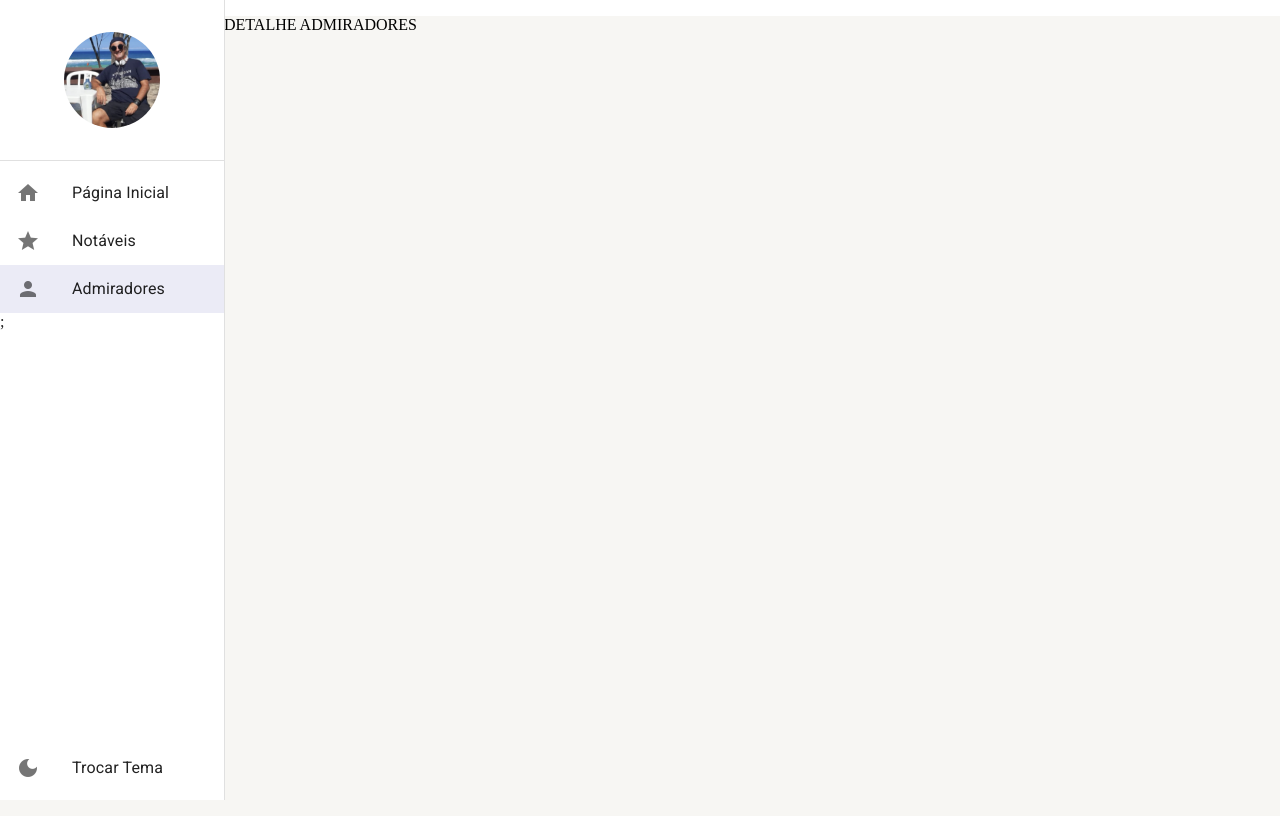
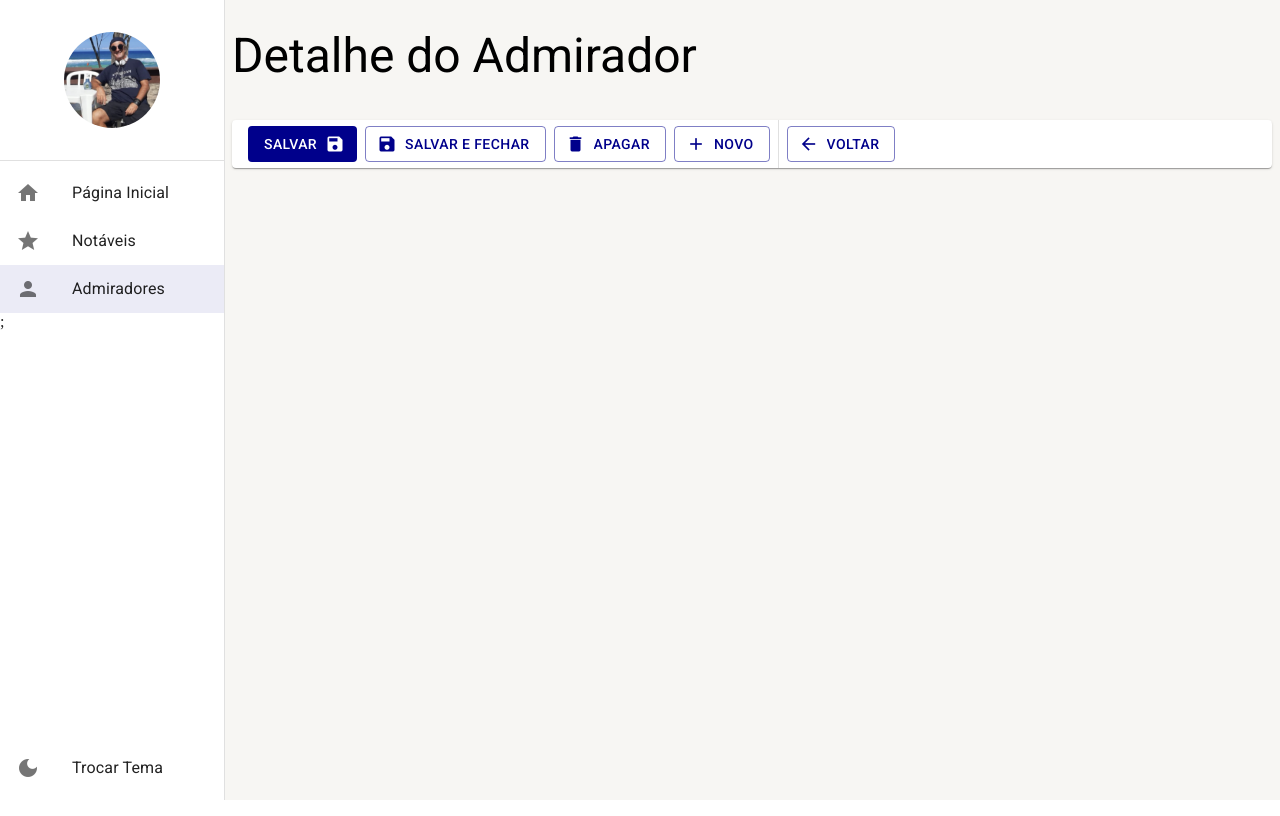
Before and after one commit to pedrobrunolourenco/fanclube, a React (Create React App) app: page /admiradores/detalhe/1 in a window 1280 px wide. Built offline with nearby package versions, Linux system fonts and the light colour scheme.

Commit message:
20-Inicio Detalhe Admirador

```diff
--- /dev/null
+++ b/src/pages/admiradores/DetalheDeAdmiradores.tsx
@@ -0,0 +1,35 @@
+import { useNavigate, useParams } from "react-router-dom";
+import { LayOutBaseDePagina } from "../../shared/layouts";
+import { FerramentasDeDetalhe } from "../../shared/components";
+
+
+
+export const DetalheDeAdmiradores: React.FC = () => {
+
+    const { id = 'novo'}  = useParams<'id'>();
+    const navigate = useNavigate();
+
+    return(
+        <LayOutBaseDePagina
+            titulo="Detalhe do Admirador"
+            barraDeFerramentas={
+                <FerramentasDeDetalhe
+                   textoBotaoNovo="Novo"
+                   mostrarBotaoSalvarEFechar
+                   mostrarBotaoApagar = {id !== "novo"}
+                   mostrarBotaoNovo = {id !== "novo"}
+
+                   aoClicarEmSalvar={ () => {} }
+                   aoClicarEmSalvarEFechar={ () => {} }
+                   aoClicarEmApagar={ () => {} }
+                   aoClicarEmNovo={ () => {navigate('/admiradores/detalhe/novo')} }
+                   aoClicarEmVoltar={ () => {navigate('/admiradores')} }
+
+                />
+            }
+        >
+
+         </LayOutBaseDePagina>
+    )
+
+}
--- a/src/pages/admiradores/ListagemDeAdmiradores.tsx
+++ b/src/pages/admiradores/ListagemDeAdmiradores.tsx
@@ -69,6 +69,7 @@ export const ListagemDeAdmiradores: React.FC = () => {
                    textoBotaoNovo="Novo"
                    mostrarInputBusca={true}
                    textoDaBusca={busca}
+                   aoClicarEmNovo={() => navigate('/admiradores/detalhe/novo') }
                    aoMudarTextoDeBusca={texto => setSearchParams({ busca: texto, pagina: '1'}, {replace: true}) }
                 />
             }
--- a/src/pages/index.ts
+++ b/src/pages/index.ts
@@ -1,2 +1,3 @@
 export * from './dashboard/DashBoard';
 export * from './admiradores/ListagemDeAdmiradores';
+export * from './admiradores/DetalheDeAdmiradores';
--- a/src/routes/index.tsx
+++ b/src/routes/index.tsx
@@ -1,7 +1,7 @@
 import { Routes, Route, Navigate } from "react-router-dom"
 import { useDrawerContext } from "../shared/contexts";
 import { useEffect } from "react";
-import { DashBoard, ListagemDeAdmiradores } from "../pages";
+import { DashBoard, ListagemDeAdmiradores, DetalheDeAdmiradores } from "../pages";
 
 export const AppRoutes = () => {
 
@@ -33,7 +33,7 @@ export const AppRoutes = () => {
       <Routes>
         <Route path="/pagina-inicial" element={<DashBoard />} />
         <Route path="/admiradores" element={<ListagemDeAdmiradores />} />
-        <Route path="/admiradores/detalhe/:id" element={<p>DETALHE ADMIRADORES</p>} />
+        <Route path="/admiradores/detalhe/:id" element={<DetalheDeAdmiradores />} />
 
         <Route path="*" element={<Navigate to="pagina-inicial" />} />
      </Routes>
```
